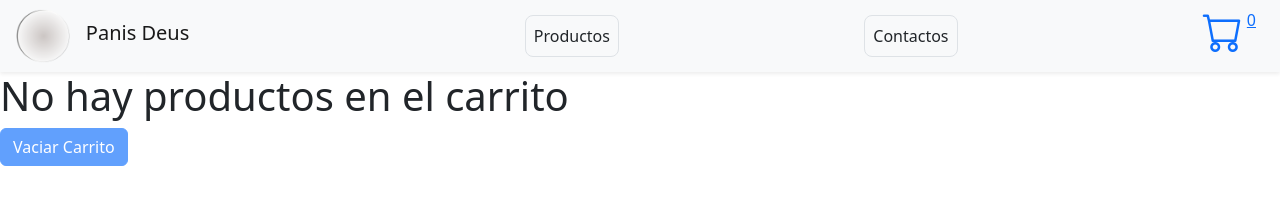
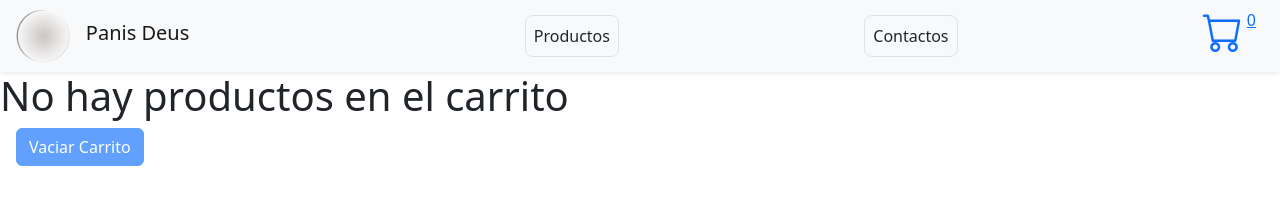
Before and after one commit to dzigaVertov/coder-react, a React (Create React App) app: page /cart in a window 1280 px wide. Shown: the top 218 px of the page. Built offline with nearby package versions, Linux system fonts and the light colour scheme.

Commit message:
resuelto bug usereducer

```diff
--- /dev/null
+++ b/src/components/Cart.css
@@ -0,0 +1,3 @@
+.btn-lista {
+    margin-left: 1rem;
+}
--- a/src/components/Cart.js
+++ b/src/components/Cart.js
@@ -2,6 +2,7 @@ import React from 'react';
 import { Button } from 'react-bootstrap';
 import { useCarrito, ACCIONES } from './CartContextProvider.js';
 import ListaCarrito from './ListaCarrito.js';
+import './Cart.css';
 
 const Cart = (props) => {
     const { carrito, dispatch } = useCarrito();
@@ -13,7 +14,7 @@ const Cart = (props) => {
     return (
         <div>
           {carrito.productos.length ? <ListaCarrito/> : <h1>No hay productos en el carrito</h1>}
-          <Button onClick={vaciarCarrito} disabled={!carrito.productos.length}>Vaciar Carrito</Button>
+          <Button className='btn-lista' onClick={vaciarCarrito} disabled={!carrito.productos.length}>Vaciar Carrito</Button>
         </div>
     );
 };
--- a/src/components/CartContextProvider.js
+++ b/src/components/CartContextProvider.js
@@ -1,4 +1,4 @@
-import React, { createContext, useReducer, useContext } from 'react';
+import React, { createContext, useReducer, useContext, useEffect } from 'react';
 
 
 export const CartContext = createContext();
@@ -13,32 +13,33 @@ export const ACCIONES = {
 function cartReducer(carrito, action) {
     switch (action.type) {
         case ACCIONES.VACIAR_CARRITO: {
-            carrito.productos = [];
-            localStorage.setItem('carrito', JSON.stringify(carrito));
-            return { ...carrito };
+
+            return { ...carrito, productos: [] };
         }
         case ACCIONES.BORRAR_ITEM: {
-            carrito.productos = carrito.productos.filter(itm => itm.id != action.payload.item.id);
-            localStorage.setItem('carrito', JSON.stringify(carrito));
-            return { ...carrito };
+
+            return { ...carrito, productos: carrito.productos.filter(itm => itm.id != action.payload.item.id) };
         }
         case ACCIONES.AGREGAR_PRODUCTO: {
 
             const idx = carrito.buscarItem(action.payload.item.id);
 
             if (idx === -1) {        // El producto no está en el carrito
+                const productoCarrito = { id: action.payload.item.id, item: action.payload.item, quantity: action.payload.quantity };
+                return { ...carrito, productos: [...carrito.productos, productoCarrito] };
+            } else {            // El producto ya está en el carrito, agregamos cantidad
 
-                const productoCarrito = { id: action.payload.item.id, item: action.payload.item, quantity: action.payload.quantity };
-                carrito.productos.push(productoCarrito);
-            } else {            // El producto ya está en el carrito, agregamos cantidad
-                carrito.productos[idx].quantity += action.payload.quantity;
+                const nuevaCantidad = carrito.productos[idx].quantity + action.payload.quantity;
+                const productoActualizado = { ...carrito.productos[idx], quantity: nuevaCantidad };
+                let nuevoProductos = [...carrito.productos];
+                nuevoProductos.splice(idx, 1);
+                nuevoProductos.push(productoActualizado);
+                return { ...carrito, productos: nuevoProductos };
+
             }
-            localStorage.setItem('carrito', JSON.stringify(carrito));
-            return { ...carrito };
         }
         default: {
-            localStorage.setItem('carrito', JSON.stringify(carrito));
-            return { ...carrito };
+            throw new Error();
         }
 
     }
@@ -63,6 +64,13 @@ function hacerCarrito() {
 const CartContextProvider = ({ children }) => {
 
     const [carrito, dispatch] = useReducer(cartReducer, hacerCarrito());
+
+    // Persistir el carrito en localStorage
+    useEffect(() => {
+        localStorage.setItem('carrito', JSON.stringify(carrito));
+    }, [carrito]);
+
+
     const value = { carrito, dispatch };
 
     return (
--- a/src/components/CartWidget.js
+++ b/src/components/CartWidget.js
@@ -7,11 +7,15 @@ import { useCarrito } from './CartContextProvider.js';
 export default function CartWidget() {
     const {carrito, dispatch} = useCarrito();
 
+    const numTotalItems = carrito.productos.reduce((accum, prod)=>{return accum + prod.quantity}, 0);
+
+
+
     return (
         <Link to='/cart'>
         <div className='pe-4 d-flex gap-1 align-items-start'>
             <i className='bi bi-cart h1'></i>
-          <p>{carrito.productos.length}</p>
+          <p>{numTotalItems || 0}</p>
         </div>
         </Link>
     );
--- a/src/components/ItemCarrito.css
+++ b/src/components/ItemCarrito.css
@@ -31,6 +31,6 @@
     margin: 0;
     padding: 0;
     line-height: 100%;
-    font-size: 300px;
+
 
 }
--- a/src/components/ItemDetailContainer.js
+++ b/src/components/ItemDetailContainer.js
@@ -4,8 +4,8 @@ import { useParams, useNavigate } from 'react-router-dom';
 import { useState, useEffect } from 'react';
 import CardProducto from './CardProducto';
 import Contador from './Contador.js';
-import {useCarrito, ACCIONES} from './CartContextProvider.js';
-
+import { useCarrito, ACCIONES } from './CartContextProvider.js';
+import { collection, getDoc, doc, getFirestore, limit, query, where } from 'firebase/firestore';
 
 
 
@@ -14,21 +14,26 @@ import {useCarrito, ACCIONES} from './CartContextProvider.js';
 export default function ItemDetailContainer() {
     let productoid = useParams();
 
+
     const [item, setItem] = useState();
     const [numItems, setNumItems] = useState(0);
-    const stock = 10; 		// provisorio hasta db
     let navigate = useNavigate();
-    const {carrito, dispatch} = useCarrito();
+    const { carrito, dispatch } = useCarrito();
 
 
     useEffect(() => {
-        fetch(`https://fakestoreapi.com/products/${productoid.id}`)
-            .then(resp => resp.json())
-            .then(respJson => setItem(respJson));
+        const db = getFirestore();
+        const docref = doc(db, "items", productoid.id);
+        getDoc(docref).then((snapshot) => {
+            if (snapshot.exists()) {
+                setItem({ id: snapshot.id, ...snapshot.data() });
+            }
+        });
     }, [productoid]);
 
     const onAdd = function (num) {
-        dispatch({type: ACCIONES.AGREGAR_PRODUCTO,payload: {item:item, quantity:num}} );
+        console.log('onadding ', num );
+        dispatch({ type: ACCIONES.AGREGAR_PRODUCTO, payload: { item: item, quantity: num } });
         setNumItems(num);
     };
 
@@ -40,10 +45,10 @@ export default function ItemDetailContainer() {
 
     return (
         <Container className='d-flex justify-content-center align-content-center align-items-center ' >
-            {item && <CardProducto stock={stock} producto={item} ancho_max={'400px'} detalle={true} />}
+            {item && <CardProducto stock={item.stock} producto={item} ancho_max={'400px'} detalle={true} />}
             <div className='d-flex flex-column gap-3 '>
-                <div style={{ textAlign: 'center', border: 'black solid 1px', borderRadius: '5px' }}>{`Disponibles: ${stock}`}</div>
-                <Contador stock={stock} inicial={numItems} onAdd={onAdd} />
+                <div style={{ textAlign: 'center', border: 'black solid 1px', borderRadius: '5px' }}>{`Disponibles: ${item ? item.stock : 0}`}</div>
+                <Contador stock={item ? item.stock : 0} inicial={numItems} onAdd={onAdd} />
                 <Button onClick={onTerminarCompra}>Teminar mi compra</Button>
             </div>
         </Container>
--- a/src/components/ListaCarrito.css
+++ b/src/components/ListaCarrito.css
@@ -7,13 +7,13 @@
     flex-direction: column;
     background-color: aliceblue;
 
-    margin: 20px;
+    margin: 1rem;
     gap: 0.1rem;
 }
 
 .card-totales {
     width: 25%;
-    margin: 20px;
+    margin: 1rem;
     background-color: hotpink;
     border-radius: 10%;
     box-shadow: -10px 10px 10px lightgray;
```
Also changed, not shown: 2 other files (tests, documents, lock files or other folders).
